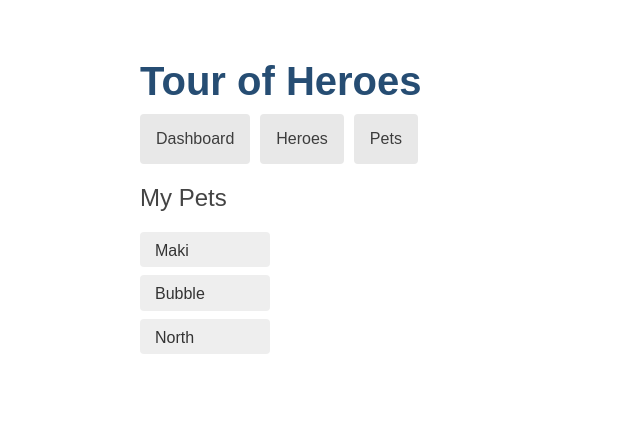
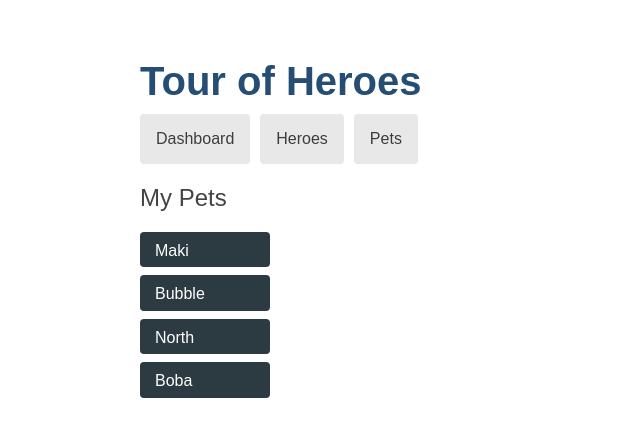
Before and after one commit to filipaalmendra/angular-ayrzis-2z22eq, an Angular app: page /pets in a window 1280 px wide. Shown: the top 436 px of the page, without its empty margins (0-640 px from the left). Built offline with nearby package versions, Linux system fonts and the light colour scheme; what angular-in-memory-web-api would draw is missing.

Commit message:
2 files modified

```diff
--- a/src/app/mock-pets.ts
+++ b/src/app/mock-pets.ts
@@ -4,4 +4,5 @@ export const PETS: Pet[] = [
   { name: 'Maki' },
   { name: 'Bubble' },
   { name: 'North' },
+  { name: 'Boba' },
 ];
--- a/src/app/pets/pets.component.css
+++ b/src/app/pets/pets.component.css
@@ -7,7 +7,7 @@
 .pets li {
   position: relative;
   cursor: pointer;
-  background-color: #eee;
+  background-color: #2c3a41;
   margin: 0.5em 0;
   height: 1.6em;
   border-radius: 4px;
@@ -15,20 +15,10 @@
   padding: 10px 15px 0px 15px;
 }
 
-.pets li:hover {
-  color: #607d8b;
-  background-color: #ddd;
-  left: 0.1em;
-}
-
 .pets a {
-  color: #333;
+  color: white;
   text-decoration: none;
   position: relative;
   display: block;
   width: 250px;
 }
-
-.pets a:hover {
-  color: #607d8b;
-}
```
